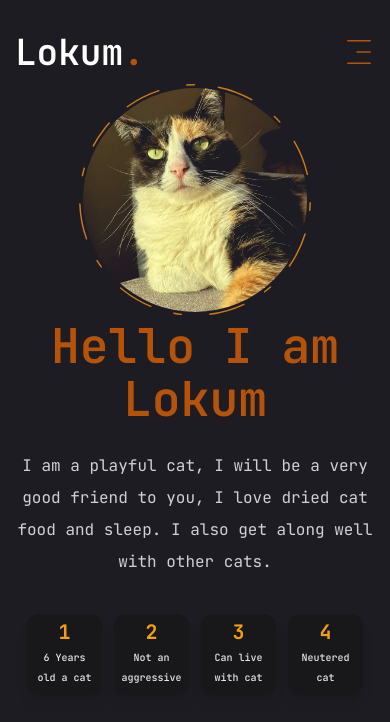
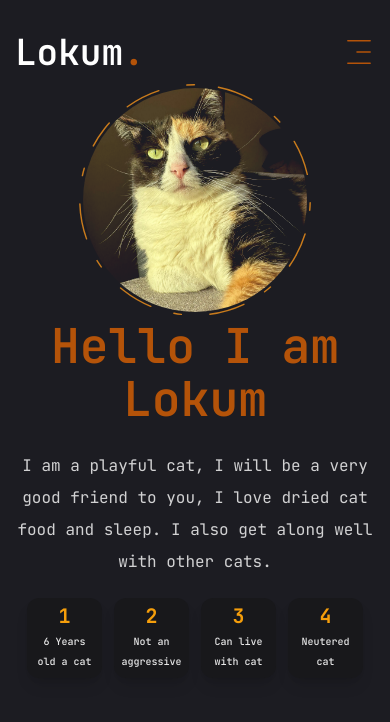
Before and after one commit to CodeShft/homepage, a Next.js app: page / in a window 390 px wide. Shown: the top 722 px of the page. Built offline with nearby package versions, Linux system fonts and the light colour scheme.

Commit message:
fix: mobile stats position adjusted

```diff
--- a/components/ui/Stats.jsx
+++ b/components/ui/Stats.jsx
@@ -23,7 +23,7 @@ const stats = [
 
 const Stats = () => {
   return (
-    <section className="pt-4 pb-2 -mt-4 sm:mt-6 xl:-mt-32 xl:pt-4 xl:pb-4">
+    <section className="pt-4 pb-2 -mt-8 sm:mt-6 xl:-mt-32 xl:pt-4 xl:pb-4">
       <div className="container mx-auto">
         <div className="flex flex-row justify-center xl:justify-start items-center gap-3 sm:gap-6 xl:ml-0">
           {stats.map((item, index) => {
```
